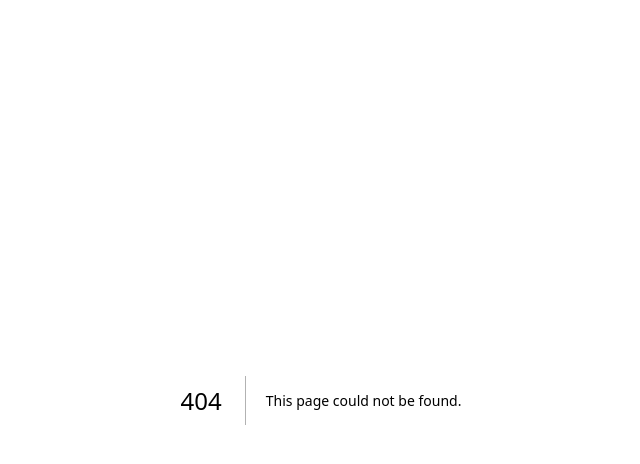
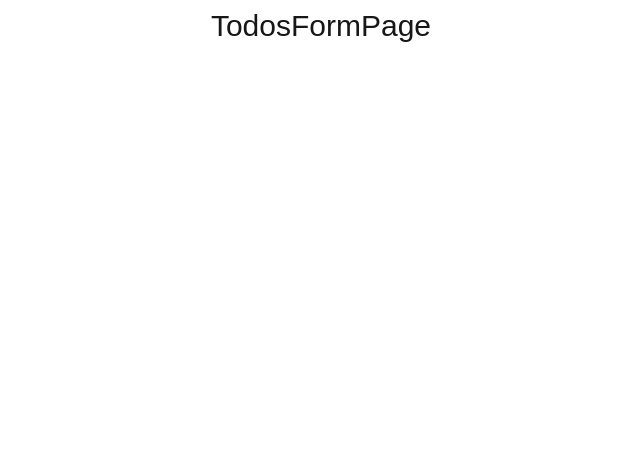
Before and after one commit to salino3/next-app_01, a Next.js app: page /todos-form in a window 1280 px wide. Before the commit this address had no page. Shown: the top 464 px of the page, without its empty margins (319-959 px from the left). Built offline with nearby package versions, Linux system fonts and the light colour scheme.

Commit message:
add new page Todos Form Page

```diff
--- /dev/null
+++ b/app/(pods)/todos-form/page.tsx
@@ -0,0 +1,14 @@
+"use client";
+
+const TodosFormPage = () => {
+  return (
+    <div
+      data-component="TodosFormPage"
+      className="flex flex-col justify-center items-center gap-2 p-2"
+    >
+      <h1 className="text-center text-3xl">TodosFormPage</h1>
+    </div>
+  );
+};
+
+export default TodosFormPage;
```
